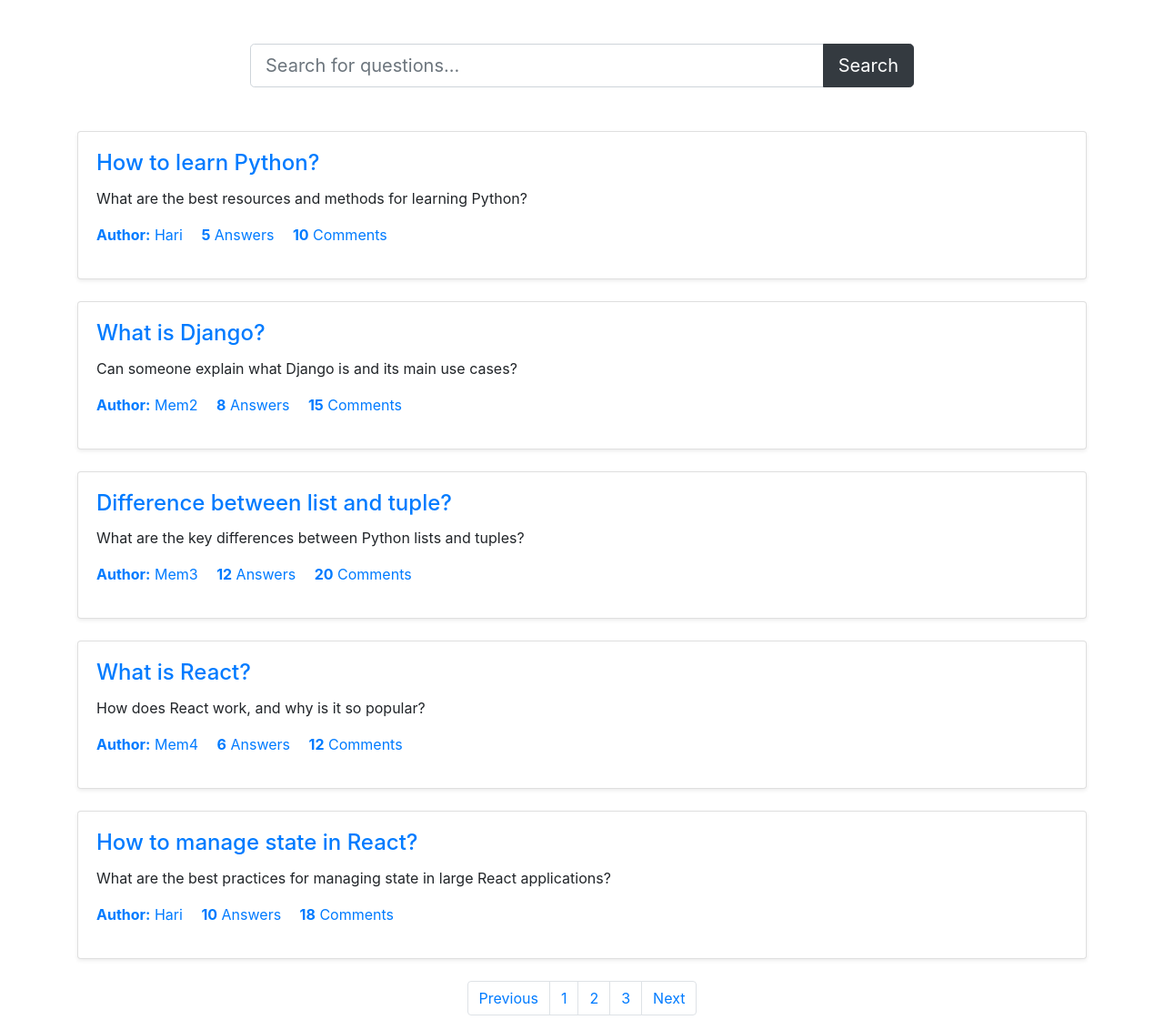
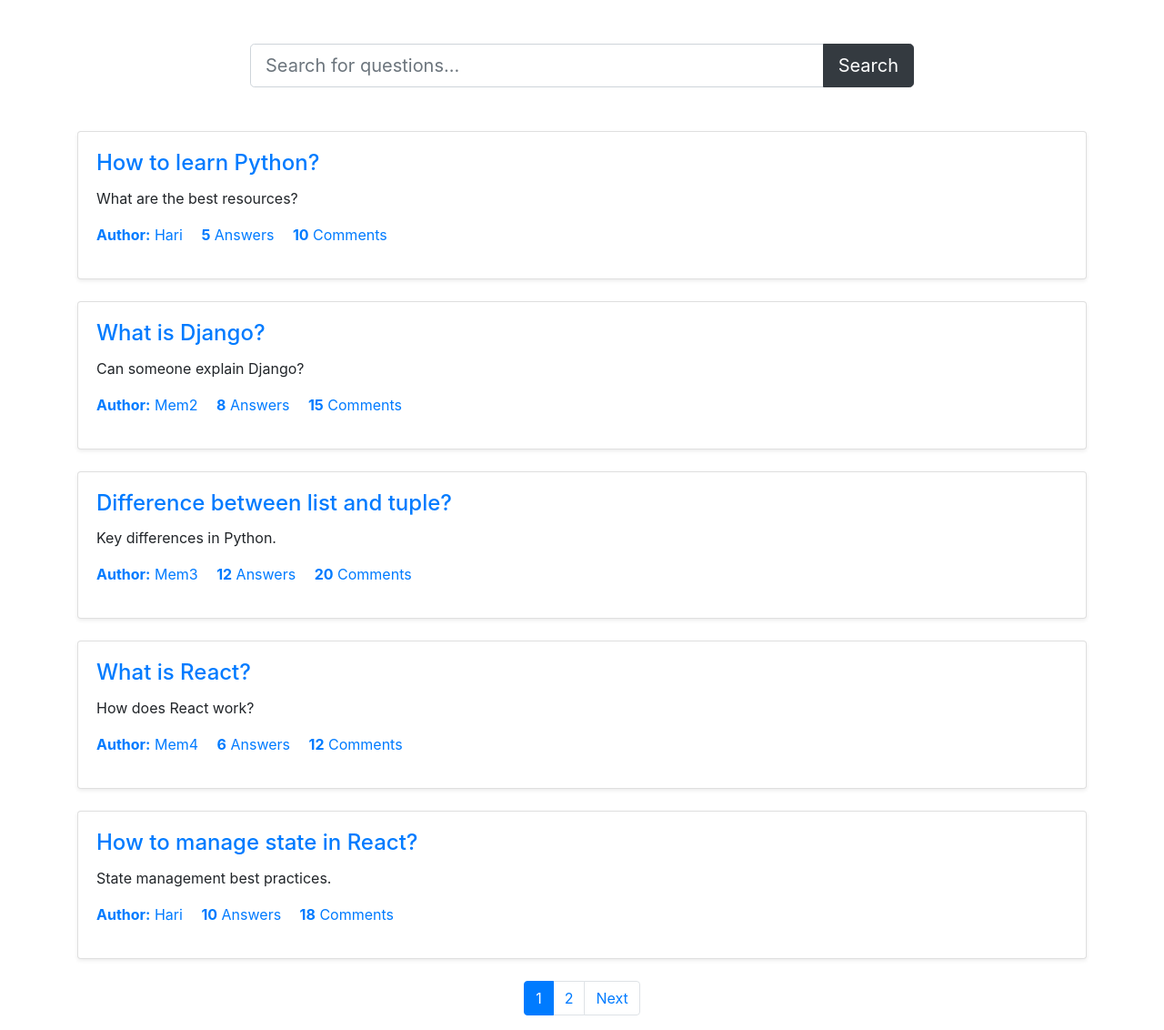
Before and after one commit to HariharanMan/Q-A2, a Django app: page / in a window 1280 px wide. Shown: the part 56-1188 px from the top of the page at 91% size. Run offline with Django 5.2, Linux system fonts and the light colour scheme; some libraries are stand-ins or nearby versions.

Commit message:
Update Question Cards

```diff
--- a/main/templates/home.html
+++ b/main/templates/home.html
@@ -31,12 +31,20 @@
     <div class="container py-5">
         <div class="row">
             <div class="col-md-8 offset-2">
-                <div class="input-group">
-                    <input type="text" class="form-control form-control-lg" placeholder="Search for questions..." />
-                    <div class="input-group-append">
-                        <button class="btn btn-dark btn-lg" type="button">Search</button>
+                <form method="GET" action="">
+                    <div class="input-group">
+                        <input
+                            type="text"
+                            name="q"
+                            class="form-control form-control-lg"
+                            placeholder="Search for questions..."
+                            value="{{ search_query }}"
+                        />
+                        <div class="input-group-append">
+                            <button class="btn btn-dark btn-lg" type="submit">Search</button>
+                        </div>
                     </div>
-                </div>
+                </form>
             </div>
         </div>
     </div>
@@ -55,17 +63,25 @@
                 </p>
             </div>
         </div>
+        {% empty %}
+        <p class="text-center text-muted">No questions found.</p>
         {% endfor %}
     </div>
 
     <!-- Pagination -->
     <nav class="container">
         <ul class="pagination justify-content-center">
-            <li class="page-item"><a class="page-link" href="#">Previous</a></li>
-            <li class="page-item"><a class="page-link" href="#">1</a></li>
-            <li class="page-item"><a class="page-link" href="#">2</a></li>
-            <li class="page-item"><a class="page-link" href="#">3</a></li>
-            <li class="page-item"><a class="page-link" href="#">Next</a></li>
+            {% if questions.has_previous %}
+            <li class="page-item"><a class="page-link" href="?page={{ questions.previous_page_number }}&q={{ search_query }}">Previous</a></li>
+            {% endif %}
+            {% for num in questions.paginator.page_range %}
+            <li class="page-item {% if questions.number == num %}active{% endif %}">
+                <a class="page-link" href="?page={{ num }}&q={{ search_query }}">{{ num }}</a>
+            </li>
+            {% endfor %}
+            {% if questions.has_next %}
+            <li class="page-item"><a class="page-link" href="?page={{ questions.next_page_number }}&q={{ search_query }}">Next</a></li>
+            {% endif %}
         </ul>
     </nav>
 </body>
--- a/main/views.py
+++ b/main/views.py
@@ -1,42 +1,29 @@
 from django.shortcuts import render
+from django.core.paginator import Paginator
+from django.http import JsonResponse
+
+# Predefined questions and answers
+questions_data = [
+    {"title": "How to learn Python?", "details": "What are the best resources?", "author": "Hari", "answers": 5, "comments": 10},
+    {"title": "What is Django?", "details": "Can someone explain Django?", "author": "Mem2", "answers": 8, "comments": 15},
+    {"title": "Difference between list and tuple?", "details": "Key differences in Python.", "author": "Mem3", "answers": 12, "comments": 20},
+    {"title": "What is React?", "details": "How does React work?", "author": "Mem4", "answers": 6, "comments": 12},
+    {"title": "How to manage state in React?", "details": "State management best practices.", "author": "Hari", "answers": 10, "comments": 18},
+    {"title": "What is Flask?", "details": "How Flask differs from Django?", "author": "Mem5", "answers": 3, "comments": 5},
+    {"title": "What is REST API?", "details": "Explain REST API with examples.", "author": "Mem6", "answers": 7, "comments": 8},
+    {"title": "Best practices for JavaScript?", "details": "Modern JavaScript practices.", "author": "Mem7", "answers": 9, "comments": 15},
+    {"title": "What is TypeScript?", "details": "How does TypeScript enhance JS?", "author": "Mem8", "answers": 4, "comments": 6},
+    {"title": "How to learn CSS?", "details": "Resources for mastering CSS.", "author": "Hari", "answers": 11, "comments": 22},
+]
 
 def home(request):
-    questions = [
-        {
-            "title": "How to learn Python?",
-            "details": "What are the best resources and methods for learning Python?",
-            "author": "Hari",
-            "answers": 5,
-            "comments": 10,
-        },
-        {
-            "title": "What is Django?",
-            "details": "Can someone explain what Django is and its main use cases?",
-            "author": "Mem2",
-            "answers": 8,
-            "comments": 15,
-        },
-        {
-            "title": "Difference between list and tuple?",
-            "details": "What are the key differences between Python lists and tuples?",
-            "author": "Mem3",
-            "answers": 12,
-            "comments": 20,
-        },
-        {
-            "title": "What is React?",
-            "details": "How does React work, and why is it so popular?",
-            "author": "Mem4",
-            "answers": 6,
-            "comments": 12,
-        },
-        {
-            "title": "How to manage state in React?",
-            "details": "What are the best practices for managing state in large React applications?",
-            "author": "Hari",
-            "answers": 10,
-            "comments": 18,
-        },
-    ]
+    # Get search query
+    search_query = request.GET.get("q", "")
+    filtered_questions = [q for q in questions_data if search_query.lower() in q["title"].lower()] if search_query else questions_data
 
-    return render(request, "home.html", {"questions": questions})
+    # Paginate questions (5 per page)
+    paginator = Paginator(filtered_questions, 5)
+    page_number = request.GET.get("page", 1)
+    page_obj = paginator.get_page(page_number)
+
+    return render(request, "home.html", {"questions": page_obj, "search_query": search_query})
```
